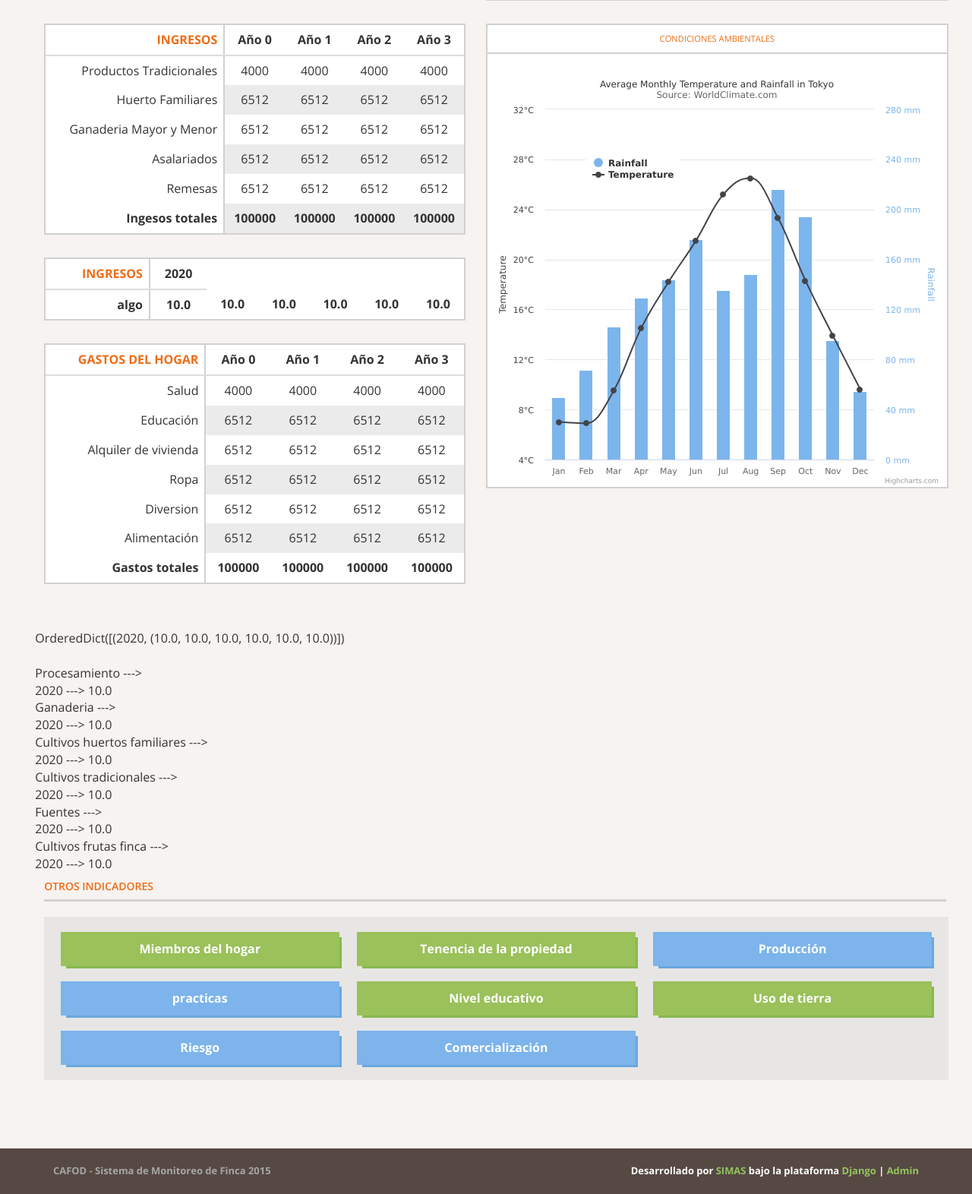
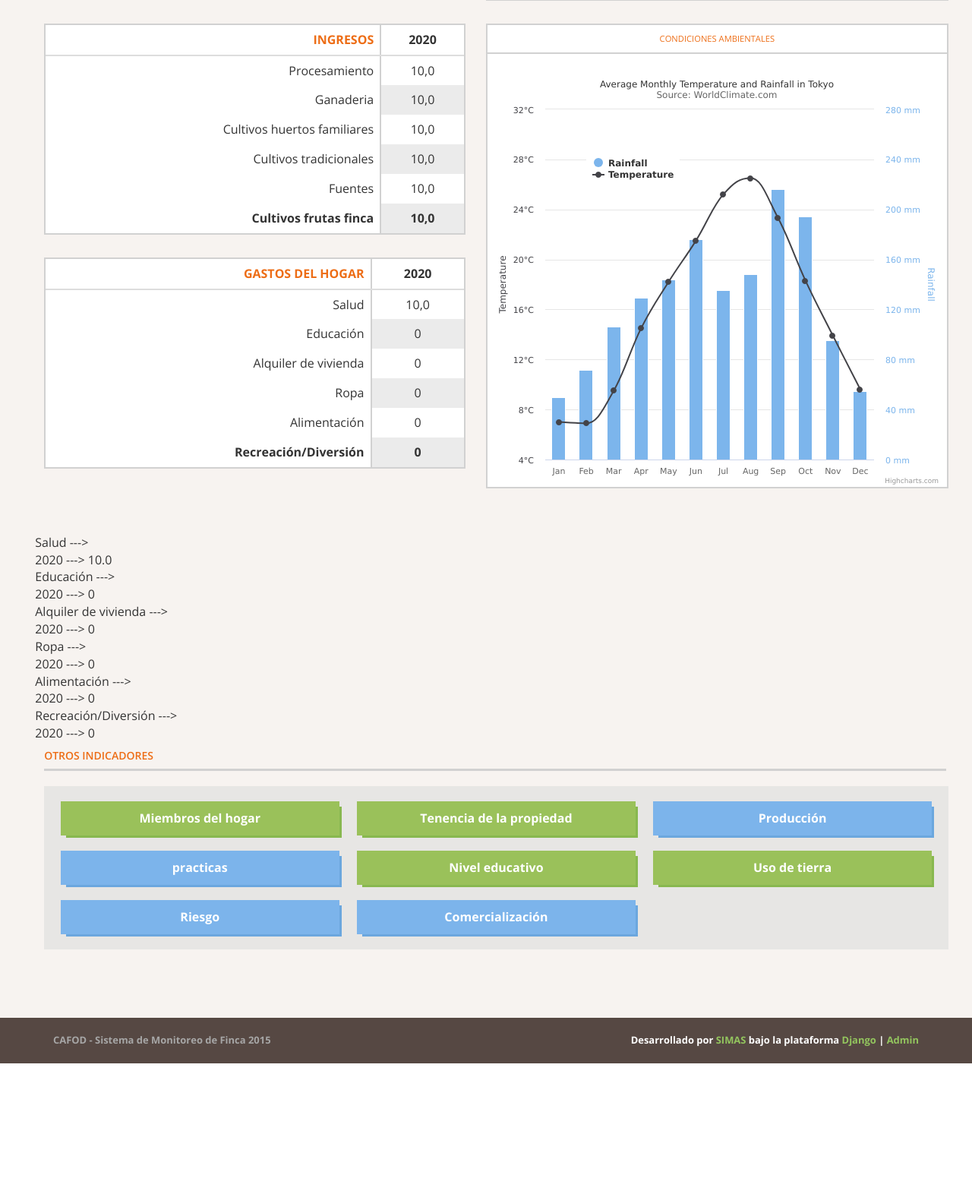
Before and after one commit to shiminasai/mapafinca, a Django app: page /indicadores/ in a window 1280 px wide. Shown: the part 2255-3827 px from the top of the page at 76% size. After the commit the page ends 3655 px from the top, so only its background shows below. Run offline with Django 3.2, Linux system fonts and the light colour scheme; tables that the repository leaves empty hold one stand-in row (values such as "Sample post"); parts of the project's set-up code (start-up, migrations or seed data) failed here and were passed over; some libraries are stand-ins or nearby versions.

Commit message:
salidas por años

```diff
--- a/encuestas/views.py
+++ b/encuestas/views.py
@@ -217,26 +217,13 @@ def indicadores(request, template='indicadores.html'):
     organizaciones = OrganizacionResp.objects.count()
     familias = Entrevistados.objects.count()
 
-    print porcentaje_mujeres
-
     #años que tiene ese productor
     years = []
     for en in Encuesta.objects.order_by('year').values_list('year', flat=True):
         years.append((en,en))
     list(set(years))
 
-    #Ingresos por años
-    ingreso_dicc = OrderedDict()
-    for year in years:
-        p = Procesamiento.objects.filter(encuesta__year=year[0]).aggregate(t=Sum('total'))['t']
-        g = Ganaderia.objects.filter(encuesta__year=year[0]).aggregate(t=Sum('total'))['t']
-        ch = CultivosHuertosFamiliares.objects.filter(encuesta__year=year[0]).aggregate(t=Sum('total'))['t']
-        ct = CultivosTradicionales.objects.filter(encuesta__year=year[0]).aggregate(t=Sum('total'))['t']
-        f = Fuentes.objects.filter(encuesta__year=year[0]).aggregate(t=Sum('total'))['t']
-        cf = CultivosFrutasFinca.objects.filter(encuesta__year=year[0]).aggregate(t=Sum('total'))['t']
-
-        ingreso_dicc[year[1]] = (p,g,ch,ct,f,cf)
-
+    #-------- Ingresos por años ----------
     model_dict = {
     'Procesamiento': Procesamiento,
     'Ganaderia': Ganaderia,
@@ -247,7 +234,6 @@ def indicadores(request, template='indicadores.html'):
 
     }
 
-
     dicc1 = OrderedDict()
     for name,value in model_dict.items():
         dicc1[name] = OrderedDict()
@@ -255,6 +241,15 @@ def indicadores(request, template='indicadores.html'):
             valor = value.objects.filter(encuesta__year=year[0]).aggregate(t=Sum('total'))['t']
             dicc1[name][year[1]] = valor
 
+    #------------ Gasto del hogar ------
+    dicc2 = OrderedDict()
+    for obj in CHOICE_TIPO_GASTOS:
+        dicc2[obj[1]] = OrderedDict()
+        for year in years:
+            valor = GastoHogar.objects.filter(encuesta__year=year[0], tipo=obj[0]).aggregate(t=Sum('total'))['t']
+            dicc2[obj[1]][year[1]] = valor
+
+    print dicc2
     return render(request, template, locals())
 
 #FUNCIONES UTILITARIAS
--- a/templates/indicadores.html
+++ b/templates/indicadores.html
@@ -1,4 +1,7 @@
 {% extends "base.html" %}
+
+{% load humanize %}
+
 {% block extra_js %}
 <script src="http://code.highcharts.com/highcharts.js"></script>
 <script type="text/javascript">
@@ -742,81 +745,24 @@ $(function () {
 
 	<div class="row ind-fila4">
 		<div class="col-xs-12 col-sm-12 col-md-6 col-lg-6  alinear">
-			<div class="table-responsive grafico-indicador">
-				<table class="table tabla-ingreso">
-					<thead>
-						<tr>
-							<th>INGRESOS</th>
-							<th>Año 0</th>
-							<th>Año 1</th>
-							<th>Año 2</th>
-							<th>Año 3</th>
-						</tr>
-					</thead>
-					<tbody>
-						<tr>
-							<td>Productos Tradicionales</td>
-							<td>4000</td>
-							<td>4000</td>
-							<td>4000</td>
-							<td>4000</td>
-						</tr>
-						<tr>
-							<td>Huerto Familiares</td>
-							<td>6512</td>
-							<td>6512</td>
-							<td>6512</td>
-							<td>6512</td>
-						</tr>
-						<tr>
-							<td>Ganaderia Mayor y Menor</td>
-							<td>6512</td>
-							<td>6512</td>
-							<td>6512</td>
-							<td>6512</td>
-						</tr>
-						<tr>
-							<td>Asalariados</td>
-							<td>6512</td>
-							<td>6512</td>
-							<td>6512</td>
-							<td>6512</td>
-						</tr>
-						<tr>
-							<td>Remesas</td>
-							<td>6512</td>
-							<td>6512</td>
-							<td>6512</td>
-							<td>6512</td>
-						</tr>
-						<tr>
-							<td>Ingesos totales</td>
-							<td>100000</td>
-							<td>100000</td>
-							<td>100000</td>
-							<td>100000</td>
-						</tr>
-					</tbody>
-				</table>
-			</div>
 
             <div class="table-responsive grafico-indicador">
                 <table class="table tabla-ingreso">
                     <thead>
                         <tr>
                             <th>INGRESOS</th>
-                            {% for k,v in ingreso_dicc.items %}
-                                <th>{{k}}</th>
+                            {% for obj in years %}
+                                <th>{{obj.0}}</th>
                             {% endfor %}
                         </tr>
                     </thead>
                     <tbody>
-                    {% for k,v in ingreso_dicc.items %}
+                    {% for k,v in dicc1.items %}
                     <tr>
-                        <td>algo</td>
-                        {% for obj in v %}
+                        <td>{{k}}</td>
+                        {% for key, value in v.items %}
 
-                                <td>{{obj}}</td>
+                                <td>{{value|default:"0"|intcomma}}</td>
 
                         {% endfor %}
                     </tr>
@@ -830,62 +776,22 @@ $(function () {
 					<thead>
 						<tr>
 							<th>GASTOS DEL HOGAR</th>
-							<th>Año 0</th>
-							<th>Año 1</th>
-							<th>Año 2</th>
-							<th>Año 3</th>
+							{% for obj in years %}
+                                <th>{{obj.0}}</th>
+                            {% endfor %}
 						</tr>
 					</thead>
 					<tbody>
-						<tr>
-							<td>Salud</td>
-							<td>4000</td>
-							<td>4000</td>
-							<td>4000</td>
-							<td>4000</td>
-						</tr>
-						<tr>
-							<td>Educación</td>
-							<td>6512</td>
-							<td>6512</td>
-							<td>6512</td>
-							<td>6512</td>
-						</tr>
-						<tr>
-							<td>Alquiler de vivienda</td>
-							<td>6512</td>
-							<td>6512</td>
-							<td>6512</td>
-							<td>6512</td>
-						</tr>
-						<tr>
-							<td>Ropa</td>
-							<td>6512</td>
-							<td>6512</td>
-							<td>6512</td>
-							<td>6512</td>
-						</tr>
-						<tr>
-							<td>Diversion</td>
-							<td>6512</td>
-							<td>6512</td>
-							<td>6512</td>
-							<td>6512</td>
-						</tr>
-						<tr>
-							<td>Alimentación</td>
-							<td>6512</td>
-							<td>6512</td>
-							<td>6512</td>
-							<td>6512</td>
-						</tr>
-						<tr>
-							<td>Gastos totales</td>
-							<td>100000</td>
-							<td>100000</td>
-							<td>100000</td>
-							<td>100000</td>
-						</tr>
+						{% for k,v in dicc2.items %}
+                    <tr>
+                        <td>{{k}}</td>
+                        {% for key, value in v.items %}
+
+                                <td>{{value|default:"0"|intcomma}}</td>
+
+                        {% endfor %}
+                    </tr>
+                    {% endfor %}
 					</tbody>
 				</table>
 			</div>
@@ -897,9 +803,7 @@ $(function () {
 			<div id="ind-grafico8" style="height: 550px;"></div>
 		</div>
 	</div>
-    {{ingreso_dicc}} <br> <br>
-
-    {% for k,v in dicc1.items %}
+    {% for k,v in dicc2.items %}
         {{k}} ---> <br>
         {% for obj,obj1 in v.items %}
             {{obj}} ---> {{obj1|default:"0"}} <br>
```
